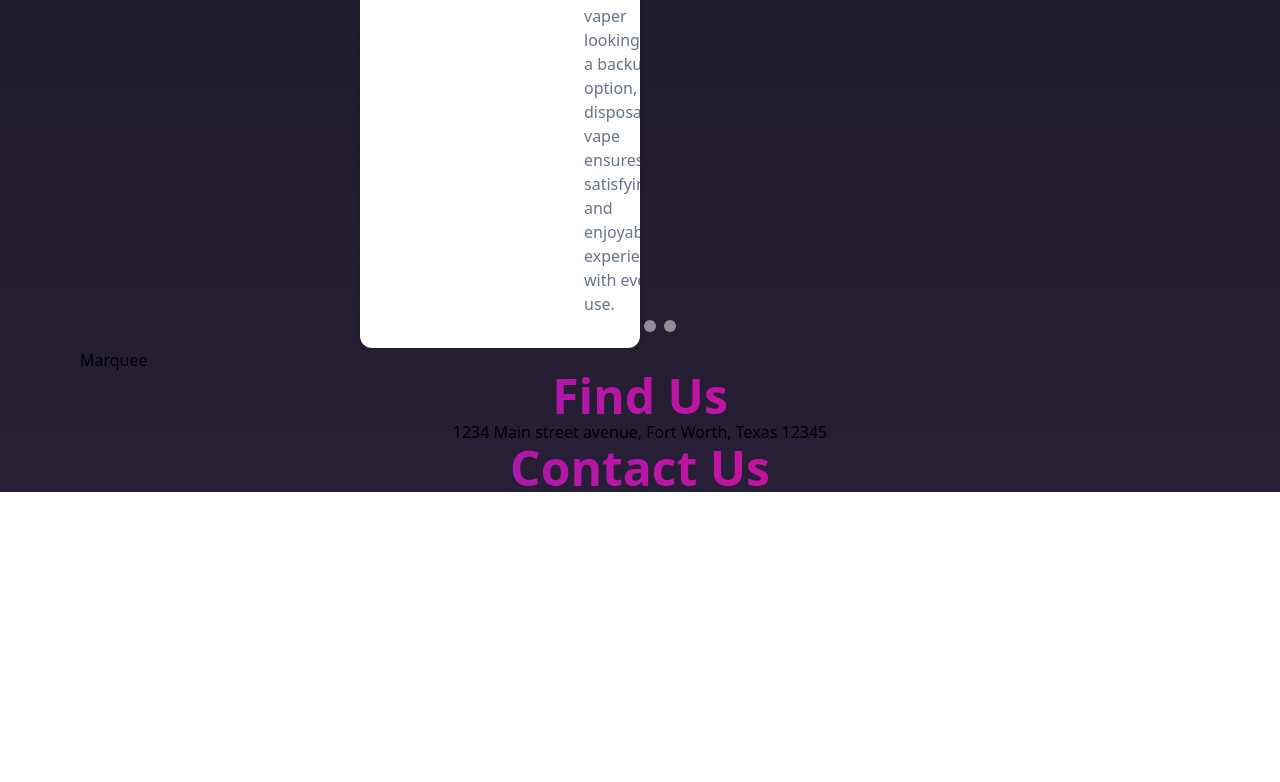
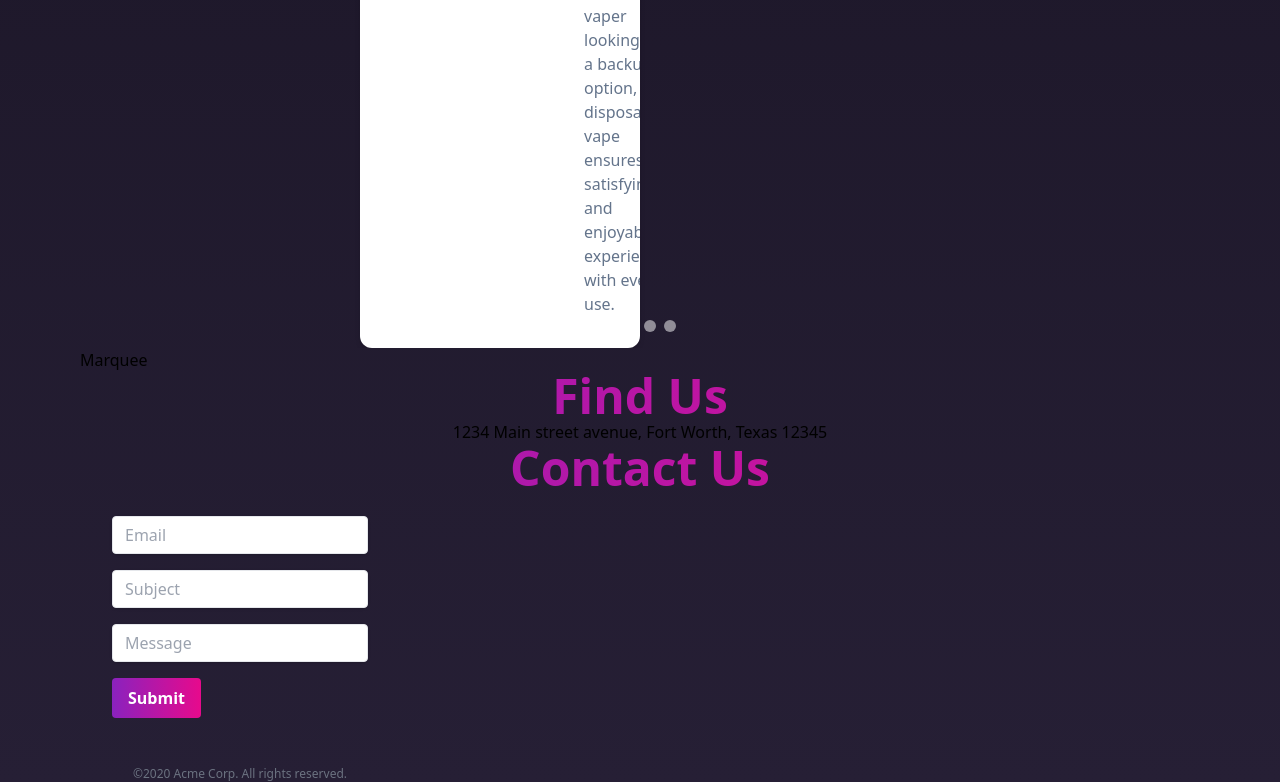
Before and after one commit to JadenLund/applicationPackageOne, a React (Vite) app: page / in a window 1280 px wide. Shown: the part 2640-3422 px from the top of the page. Before the commit the page ends 3140 px from the top, so only its background shows below. Built offline with nearby package versions, Linux system fonts and the light colour scheme; a web font is replaced by a local one.

Commit message:
setting up the contact us component

```diff
--- a/src/components/Contact.jsx
+++ b/src/components/Contact.jsx
@@ -4,6 +4,46 @@ export default function Contact() {
       <h1 className="text-center text-5xl font-extrabold text-transparent bg-clip-text bg-gradient-to-r from-fadein to-fadeout">
         Contact Us
       </h1>
+      <div class="w-full max-w-xs">
+        <form class="px-8 pt-6 pb-8 mb-4">
+          <div class="mb-4">
+            <input
+              class="shadow appearance-none border rounded w-full py-2 px-3 text-gray-700 leading-tight focus:outline-none focus:shadow-outline"
+              id="email"
+              type="text"
+              placeholder="Email"
+            />
+          </div>
+          <div class="mb-4">
+            <input
+              class="shadow appearance-none border rounded w-full py-2 px-3 text-gray-700 leading-tight focus:outline-none focus:shadow-outline"
+              id="subject"
+              type="text"
+              placeholder="Subject"
+            />
+          </div>
+          <div class="mb-4">
+            <input
+              class="shadow appearance-none border rounded w-full py-2 px-3 text-gray-700 leading-tight focus:outline-none focus:shadow-outline"
+              id="message"
+              type="text"
+              placeholder="Message"
+            />
+          </div>
+
+          <div class="flex items-center justify-between">
+            <button
+              class=" bg-gradient-to-r from-fadein to-fadeout text-white font-bold py-2 px-4 rounded "
+              type="button"
+            >
+              Submit
+            </button>
+          </div>
+        </form>
+        <p class="text-center text-gray-500 text-xs">
+          &copy;2020 Acme Corp. All rights reserved.
+        </p>
+      </div>
     </div>
   );
 }
```
